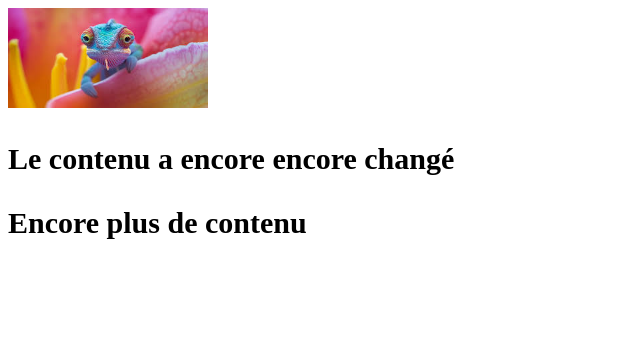
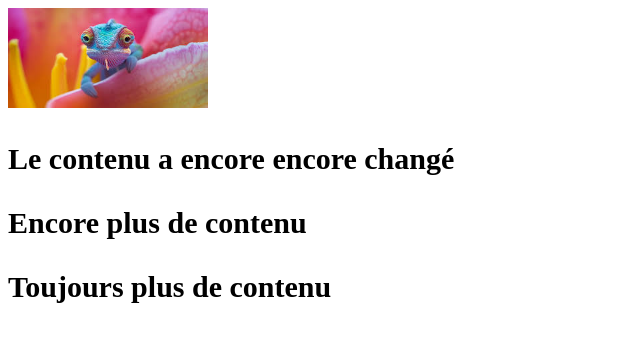
Before and after one commit to jdonat/commevousvoulez, a plain HTML site: page index.html in a window 1280 px wide. Shown: the whole page, without its empty margins (0-640 px from the left). Drawn offline with Linux system fonts and the light colour scheme.

Commit message:
new commit test 2

```diff
--- a/index.html
+++ b/index.html
@@ -11,6 +11,7 @@
 
     <p>Le contenu a encore encore changé</p>
 	<p>Encore plus de contenu</p>
+<p>Toujours plus de contenu</p>
     <script src="js/scriptjs.js"></script>
   </body>
 </html>
```
